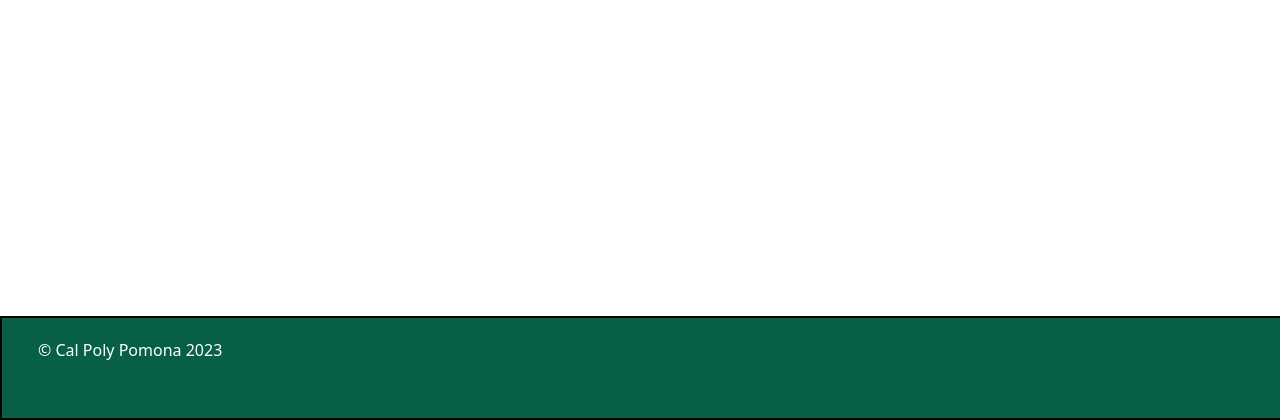
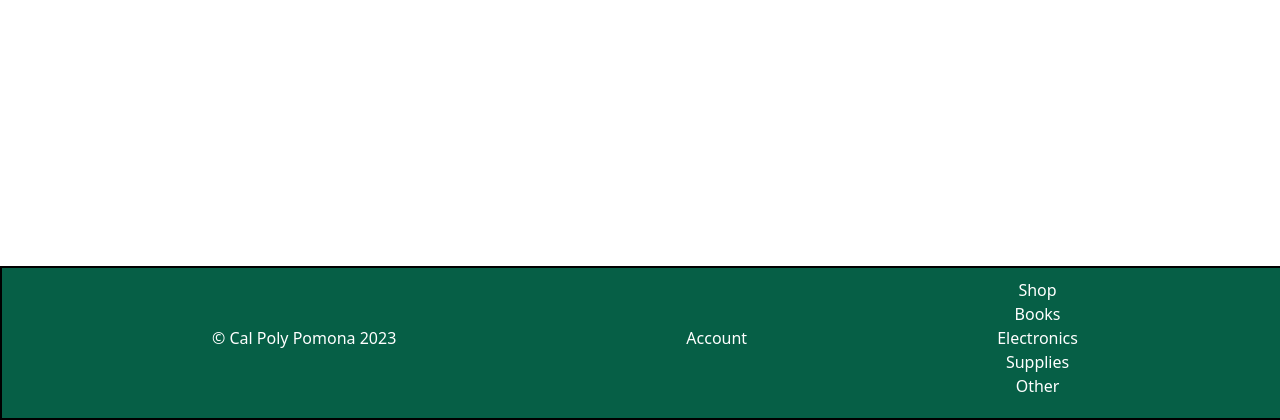
Before and after one commit to FruitPanda-CS4800/CPP_MarketPlace, a Django app: page / in a window 1280 px wide. Shown: the part 380-800 px from the top of the page. Run offline with Django 4.2, Linux system fonts and the light colour scheme; style sheets or scripts are compiled from the project's sources; some libraries are stand-ins or nearby versions.

Commit message:
ugly footer

```diff
--- a/CPP_MarketPlace/CPPMarketPlace/templates/footer.html
+++ b/CPP_MarketPlace/CPPMarketPlace/templates/footer.html
@@ -18,19 +18,42 @@
           right: 0;bottom:0;left:0;
           background-color: black;
         }
-
         #container
         {
-            padding: 20px;
-            height: 100px;
+            padding: 10px;
+            height: 150px;
             right: 0;bottom:0;left:0;
+            margin-left:200px;
+        }
+        #acc
+        {
+          margin-left:250px;
+          margin-right:250px;
+        }
+        #shop
+        {
+          margin-right:50px;
         }
         </style>
     <nav class="class=flex items-center justify-center w-screen bg-green-800 flow-root">
       <div class="flex items-center grow flow-root" id="container">
-        <div class = "float-left flex items-center w-600">
-            <div class="ml-4 mr-10 ">
-                © Cal Poly Pomona 2023
+        <div class = "flex items-center w-600">
+            <div class="lg-4 mr-10 ">
+              © Cal Poly Pomona 2023
+            </div>
+            <div class="lg-4 mr-10" id="acc">
+              <a href="/account/{{ request.user.id}}">
+                Account
+              </a>
+            </div>
+            <div class="lg-4" id="shop">
+              <a href="/search/?query="><h3>Shop</h3></a>
+                <ul>
+                  <li><a href="#">Books</a></li>
+                  <li><a href="#">Electronics</a></li>
+                  <li><a href="#">Supplies</a></li>
+                  <li><a href="#">Other</a></li>
+                </ul>
             </div>
         </div>
       </div>
```
